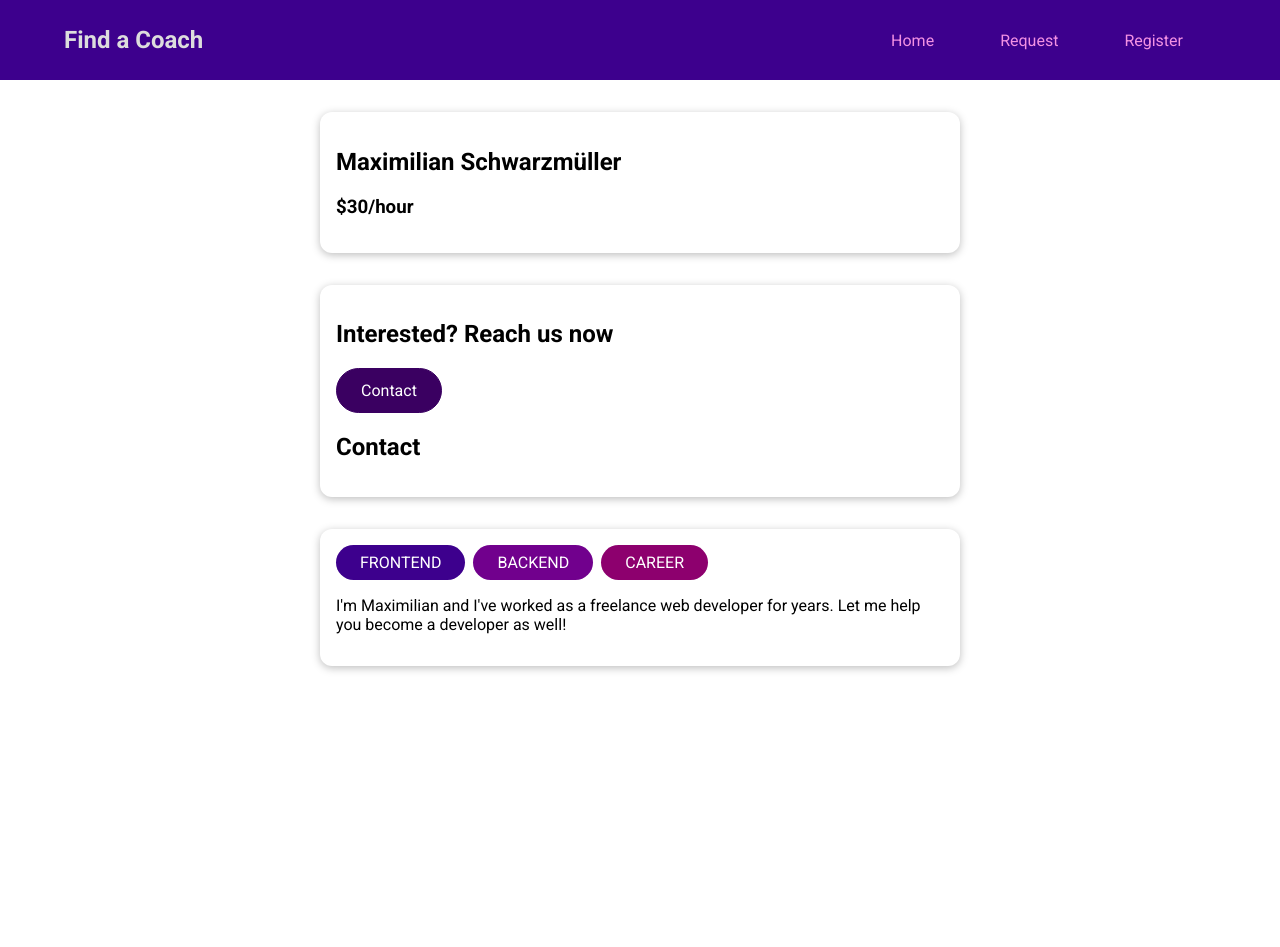
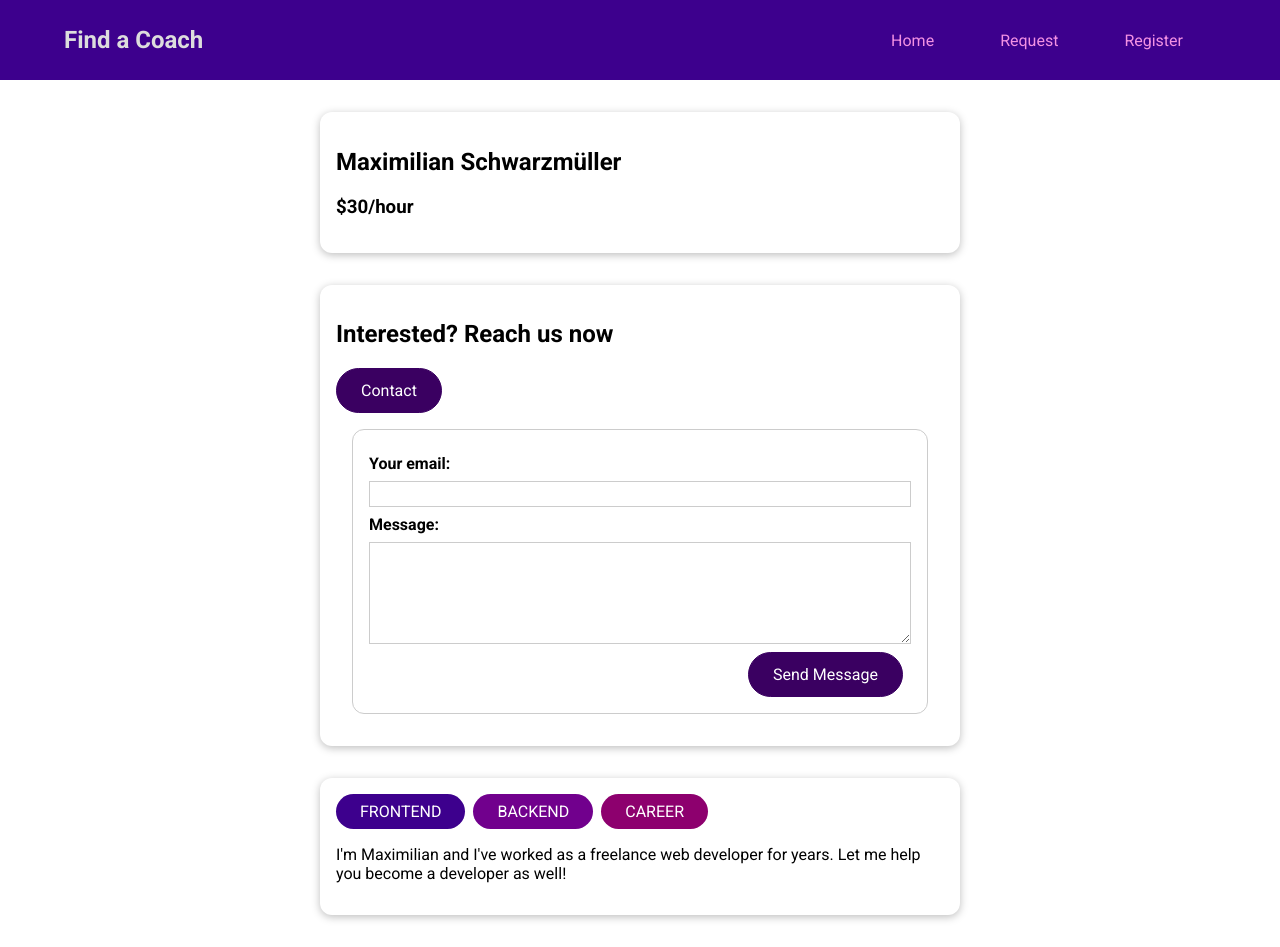
Before and after one commit to IamMK/FindaCoach, a Vue app: page /coaches/c1/contact in a window 1280 px wide. Before the commit the page ends 800 px from the top, so only its background shows below. Built offline with nearby package versions, Linux system fonts and the light colour scheme.

Commit message:
Contact component added

```diff
--- a/src/pages/requests/ContactCoach.vue
+++ b/src/pages/requests/ContactCoach.vue
@@ -1,3 +1,88 @@
+<script setup lang="ts">
+const formData = {
+  email: "",
+  message: "",
+  formIsValid: true,
+};
+
+const submitForm = () => {
+  formData.formIsValid = true;
+  if (
+    formData.email === "" ||
+    !formData.email.includes("@") ||
+    !formData.email.includes(".") ||
+    formData.message === ""
+  ) {
+    formData.formIsValid = false;
+    return;
+  }
+};
+</script>
+
 <template>
-  <h2>Contact</h2>
+  <form @submit.prevent="submitForm">
+    <div class="form-control">
+      <label for="email">Your email: </label>
+      <input type="email" id="email" v-model.trim="formData.email" />
+    </div>
+    <div class="form-control">
+      <label for="message">Message: </label>
+      <textarea
+        name="message"
+        id="message"
+        rows="5"
+        v-model.trim="formData.message"
+      ></textarea>
+    </div>
+    <p class="errors" v-if="!formData.formIsValid">
+      Please enter a valid email and non-empty message.
+    </p>
+    <div class="actions">
+      <base-button>Send Message</base-button>
+    </div>
+  </form>
 </template>
+
+<style scoped>
+form {
+  margin: 1rem;
+  border: 1px solid #ccc;
+  border-radius: 12px;
+  padding: 1rem;
+}
+
+.form-control {
+  margin: 0.5rem 0;
+}
+
+label {
+  font-weight: bold;
+  margin-bottom: 0.5rem;
+  display: block;
+}
+
+input,
+textarea {
+  display: block;
+  width: 100%;
+  font: inherit;
+  border: 1px solid #ccc;
+  padding: 0.15rem;
+}
+
+input:focus,
+textarea:focus {
+  border-color: #3d008d;
+  background-color: #faf6ff;
+  outline: none;
+}
+
+.errors {
+  font-weight: bold;
+  color: red;
+}
+
+.actions {
+  text-align: center;
+}
+</style>
```
